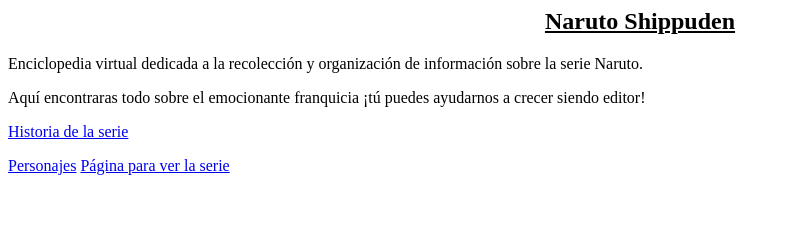
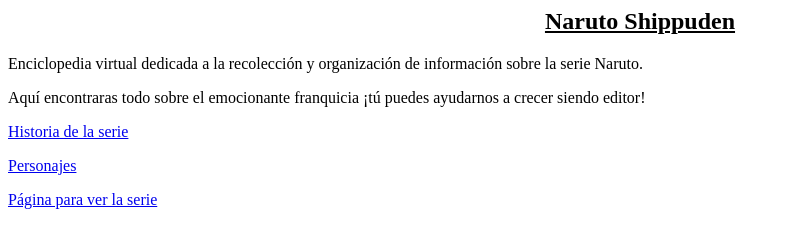
Before and after one commit to sorrowspel/naruto, a plain HTML site: page index.html in a window 1280 px wide. Shown: the whole page, without its empty margins (0-789 px from the left). Drawn offline with Linux system fonts and the light colour scheme.

Commit message:
Update index.html

```diff
--- a/index.html
+++ b/index.html
@@ -21,8 +21,8 @@
     ¡tú puedes ayudarnos a crecer siendo editor!
 
     <p><a href="https://www.w3schools.com/html/">Historia de la serie</a></p>
-    <a href="personajes.html">Personajes</a>
-    <a href="http://jkanime.net/naruto-shippuden/">Página para ver la serie</a>
+    <p><a href="personajes.html">Personajes</a></p>
+    <p><a href="http://jkanime.net/naruto-shippuden/">Página para ver la serie</a></p>
 
   </body>
 </HTML>
```
